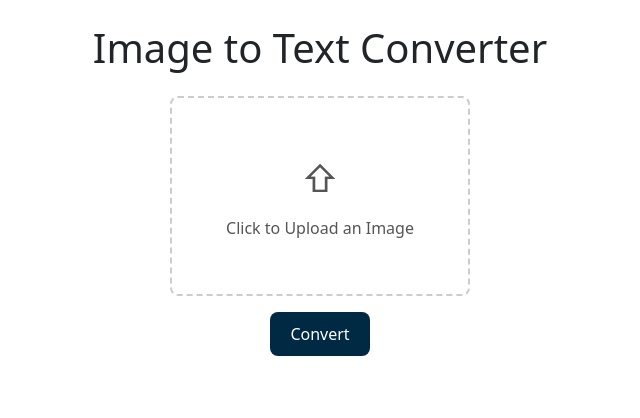
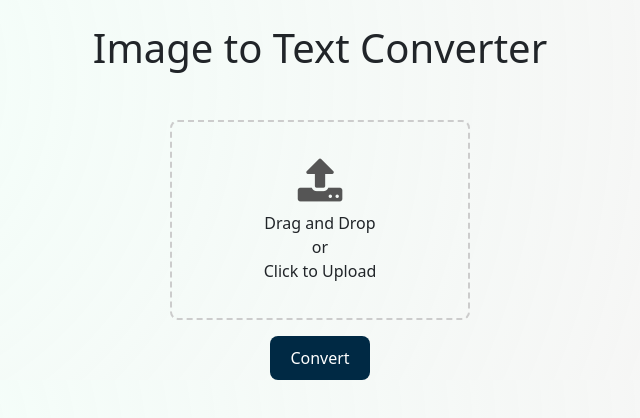
Before and after one commit to ozguraksay/image-to-text-converter-react, a React (Create React App) app: page / in a window 1280 px wide. Shown: the top 418 px of the page, without its empty margins (320-960 px from the left). Built offline with nearby package versions, Linux system fonts and the light colour scheme.

Commit message:
Drag and Drop Functionality Added

```diff
--- a/public/index.html
+++ b/public/index.html
@@ -3,13 +3,13 @@
   <head>
     <meta charset="utf-8" />
     <link rel="icon" href="%PUBLIC_URL%/favicon.ico" />
+    <link rel="stylesheet" href="https://maxcdn.bootstrapcdn.com/font-awesome/4.4.0/css/font-awesome.min.css">
     <meta name="viewport" content="width=device-width, initial-scale=1" />
     <meta name="theme-color" content="#000000" />
     <meta
       name="description"
       content="Web site created using create-react-app"
     />
-    <link rel="apple-touch-icon" href="%PUBLIC_URL%/logo192.png" />
     <!--
       manifest.json provides metadata used when your web app is installed on a
       user's mobile device or desktop. See https://developers.google.com/web/fundamentals/web-app-manifest/
--- a/src/App.js
+++ b/src/App.js
@@ -12,6 +12,7 @@ const App = () => {
   const [isConverting, setIsConverting] = useState(false)
   const handleImageUpload = (url) => {
     setImageUrl(url);
+    setExtractedText("")
   };
 
   const handleConvert = () => {
--- a/src/FileUploadContainer.js
+++ b/src/FileUploadContainer.js
@@ -1,40 +1,62 @@
-// FileUploadContainer.js
-
 import React, { useState } from 'react';
 
 const FileUploadContainer = ({ onImageUpload }) => {
   const [selectedFile, setSelectedFile] = useState(null);
+  const [isDragging, setIsDragging] = useState(false);
 
-  const handleFileChange = (e) => {
+  const handleFileChange = (file) => {
     if (selectedFile) {
+      console.log('Revoking previous object URL:', selectedFile);
       URL.revokeObjectURL(selectedFile);
     }
 
-    const file = e.target.files && e.target.files[0];
+    if (!file.type.startsWith('image/')) {
+      alert('Please upload an image');
+      return;
+    }
+    setSelectedFile(file);
 
     if (file) {
-      setSelectedFile(file);
-
       const imageUrl = URL.createObjectURL(file);
       onImageUpload(imageUrl);
+      console.log('Created new object URL:', imageUrl);
     }
   };
+
+  const handleDrop = (e) => {
+    e.preventDefault();
+    setIsDragging(false);
+
+    const file = e.dataTransfer.files[0];
+
+    if (file) {
+      handleFileChange(file);
+    }
+  };
+
   return (
-    <div className="col-md-4">
-    <label htmlFor="avatar" className="file-upload-label">
-      <div id="file-upload-container" className="mx-auto">
-        <div id="upload-icon">&#8679;</div>
-        <div id="upload-text">Click to Upload an Image</div>
+    <div
+      id="file-upload-container"
+      className={`mt-4 ${isDragging ? 'dragging' : ''}`}
+      onDragOver={(e) => { e.preventDefault(); setIsDragging(true); }}
+      onDragEnter={() => setIsDragging(true)}
+      onDragLeave={() => setIsDragging(false)}
+      onDrop={handleDrop}
+    >
+      <label className="position-relative">
         <input
           type="file"
-          id="avatar"
-          name="avatar"
-          accept="image/*"
-          onChange={handleFileChange}
-          className="d-none"
+          className="input-file"
+          onChange={(e) => handleFileChange(e.target.files[0])}
         />
-      </div>
-    </label></div>
+        <div className="container d-flex flex-column align-items-center justify-content-center">
+          <i id='upload-icon' className="fa fa-upload"></i>
+          <div id="upload-text" className="text-center">
+            Drag and Drop <br/> or <br/> Click to Upload
+          </div>
+        </div>
+      </label>
+    </div>
   );
 };
 
--- a/src/index.css
+++ b/src/index.css
@@ -10,6 +10,10 @@ body {
 code {
   font-family: source-code-pro, Menlo, Monaco, Consolas, 'Courier New',
     monospace;
+}
+body{
+  background: radial-gradient(circle at 10% 20%, rgba(231, 255, 244, 0.46) 0.1%, rgba(224, 217, 217, 0.28) 90.1%);
+
 }
 #file-upload-container {
   position: relative;
@@ -29,15 +33,10 @@ code {
 #file-upload-container:hover {
   background-color: #e0e0e0;
 }
-
 #upload-icon {
-  font-size: 36px;
+  font-size: 48px;
   color: #555;
-  margin-bottom: 10px;
-}
-
-#upload-text {
-  color: #555;
+  margin-bottom: 5%;
 }
 
 .input-file {
@@ -52,9 +51,6 @@ code {
 #extracted_text{
   color: #660101;
   font-family:'Segoe UI', Tahoma, Geneva, Verdana, sans-serif;
-}
-body{
-  background-color: #555;
 }
 #conversion_msg{
   font-size: xx-large;
@@ -71,3 +67,6 @@ body{
 #convert_btn:hover {
   background-color: #000306;
 }
+#file-upload-container.dragging {
+  background-color: #e0e0e0; /* Change this to the desired color */
+}
```
Also changed, not shown: src/ConvertButton.js (+1 -9 lines), public/manifest.json, 1 other file (tests, documents, lock files or other folders).
